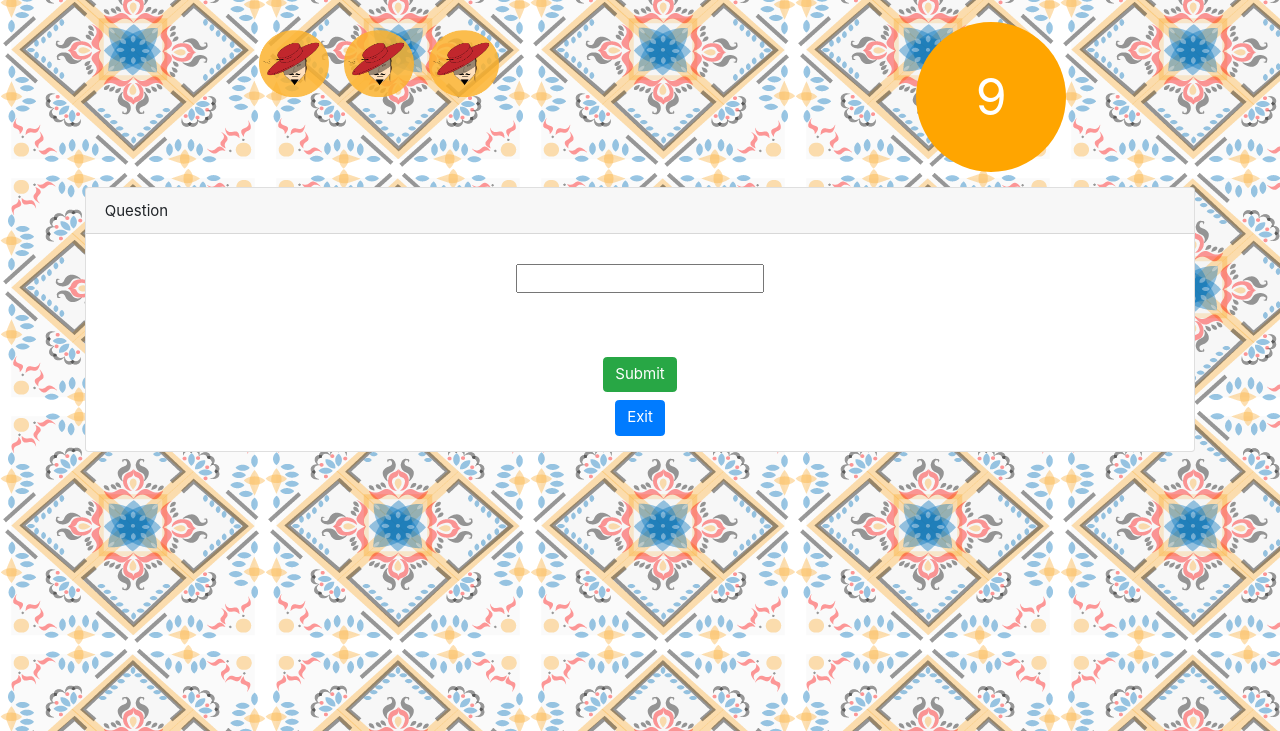
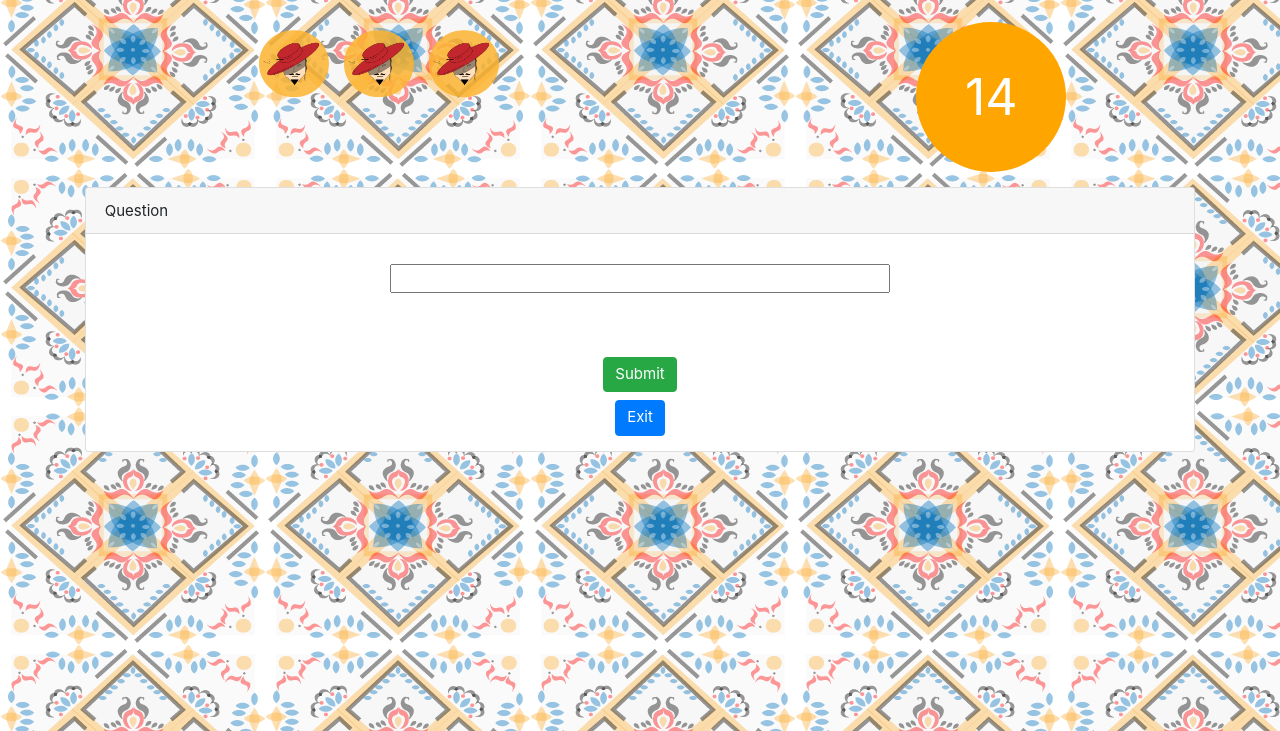
Before and after one commit to natpatto1/Spanish-Inquizition, a Django app: template templates/construct.html in a window 1280 px wide. Shown: the part 69-800 px from the top of the page. Run offline with Django 3.2, Linux system fonts and the light colour scheme; the template is opened without the code that fills it, so the values that code supplies are empty; parts of the project's set-up code (start-up, migrations or seed data) failed here and were passed over; some libraries are stand-ins or nearby versions.

Commit message:
small changes

```diff
--- a/construct/views.py
+++ b/construct/views.py
@@ -199,7 +199,8 @@
                 correct_answer2 = correct_answer[1:-1]
 
 
-
+        answer = answer.lower()
+        correct_answer2 = correct_answer2.lower()
 
         if correct_answer2 == answer:
             status, created = PlayerStatus.objects.get_or_create(user=self.request.user)
--- a/templates/construct.html
+++ b/templates/construct.html
@@ -28,7 +28,7 @@
                 </div>
             </div>
             <div class="col-1">
-                <div class="circle" id="timer" value="" style="font-size: 50px;">15</div>
+                <div class="circle" id="timer" value="" style="font-size: 50px;">20</div>
     </div>
 
         </div>
@@ -47,7 +47,7 @@
             <input type="hidden" id="word-length" value="{{ word_length }}">
             <input type="hidden" id="sentence" value="{{ sentence }}">
             <input type ="hidden" id="correct-answer" value="{{ spanish }}">
-            <input class="mx-auto d-block" type="text" id="user-input" name="user_input" value ="">
+            <input class="mx-auto d-block" type="text" id="user-input" name="user_input" value ="" style="width:500px">
             <input type="hidden" id="lives" value="{{ lives }}">
 
 
@@ -83,15 +83,16 @@
     const question = document.getElementById('question');
     const submit = document.getElementById('submit');
     const response = document.getElementById('response');
-    var correct_answer = document.getElementById('correct-answer').value;
+    var correct_answer = document.getElementById('correct-answer').value.toLowerCase();
     var timerStop = 'False';
     const lives = document.getElementById('lives').value;
     const answer = document.getElementById('answer');
 
 
+
     const timeOut = 15000;
     const timer = document.getElementById('timer');
-    var timerCount = 15;
+    var timerCount = 20;
 
     function decreaseTimer() {
         timer.innerHTML = timerCount;
@@ -141,7 +142,7 @@
 
     function buttonSize(){
         if (sentence === 'True'){
-            document.getElementByClassName('option-btn').style.width='100px';};}
+            document.getElementByClassName('option-btn').style.width='500px';};}
 
     document.addEventListener("DOMContentLoaded", function() {
     for (let i = 0; i < letters; i++) {
@@ -161,7 +162,7 @@
         answer= answer.replace(/[?!¿¡]/g,"")
         correct_answer = correct_answer.replace(/[?!¿¡]/g,"")
         answer = answer.replace(/\s+/g, ' ').trim()
-        if (answer === correct_answer){
+        if (answer.toLowerCase() === correct_answer){
             response.innerHTML = 'Sucess!';
             response.style.color = '#32CD32';
             }
--- a/templates/level_info.html
+++ b/templates/level_info.html
@@ -116,6 +116,7 @@
         var text = value;
         var msg = new SpeechSynthesisUtterance(text);
         msg.lang = 'es-SP';
+        msg.rate = 0.8;
         window.speechSynthesis.speak(msg);}
 
     function info(i) {
```
Also changed, not shown: db.sqlite3.
